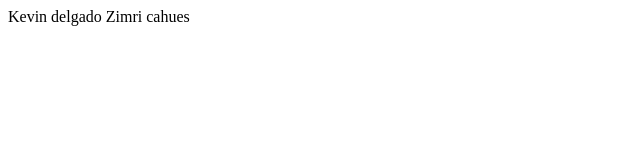
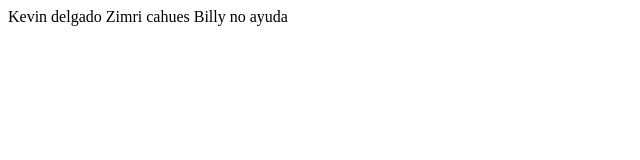
Before and after one commit to Asebs047/pGitTics, a plain HTML site: page pages/page_one.html in a window 1280 px wide. Shown: the whole page, without its empty margins (0-640 px from the left). Drawn offline with Linux system fonts and the light colour scheme.

Commit message:
commit 2/2 de page one

```diff
--- a/pages/page_one.html
+++ b/pages/page_one.html
@@ -8,6 +8,6 @@
 <body>
     <a> Kevin delgado</a>
     <a> Zimri cahues</a>
-
+    <a> Billy no ayuda</a>
 </body>
 </html>
```
